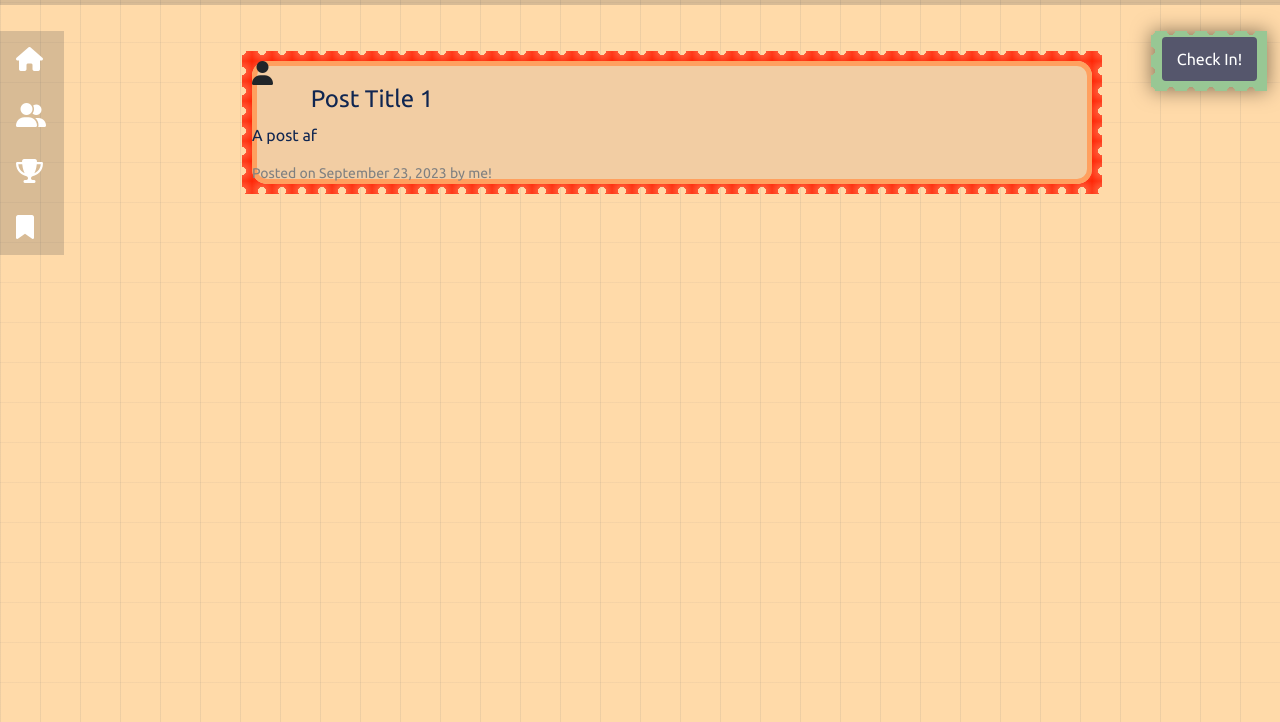
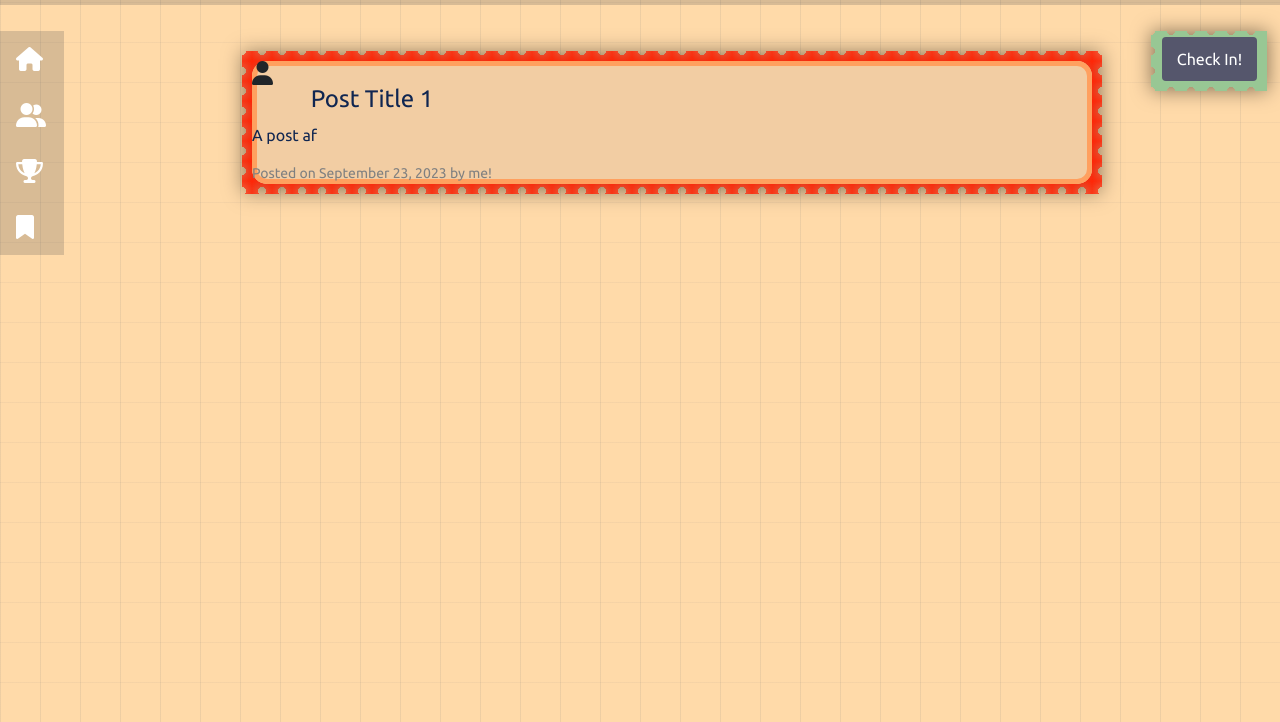
Before and after one commit to uytyks/FazeWell, a plain HTML site: page index.html in a window 1280 px wide. Shown: the part 78-800 px from the top of the page. Drawn offline with nearby package versions, Linux system fonts and the light colour scheme.

Commit message:
post shadow color fix

```diff
--- a/css/styles.css
+++ b/css/styles.css
@@ -105,7 +105,7 @@ body {
     display: inline-block;
     padding: 10px;
     position: relative;
-    /*-webkit-filter: drop-shadow(0px 0px 10px rgba(255, 255, 255, 0.218));*/
+    -webkit-filter: drop-shadow(0px 0px 10px rgba(0,0,0,0.5));
     background: radial-gradient(
         transparent 0px,
         transparent 4px,
```
